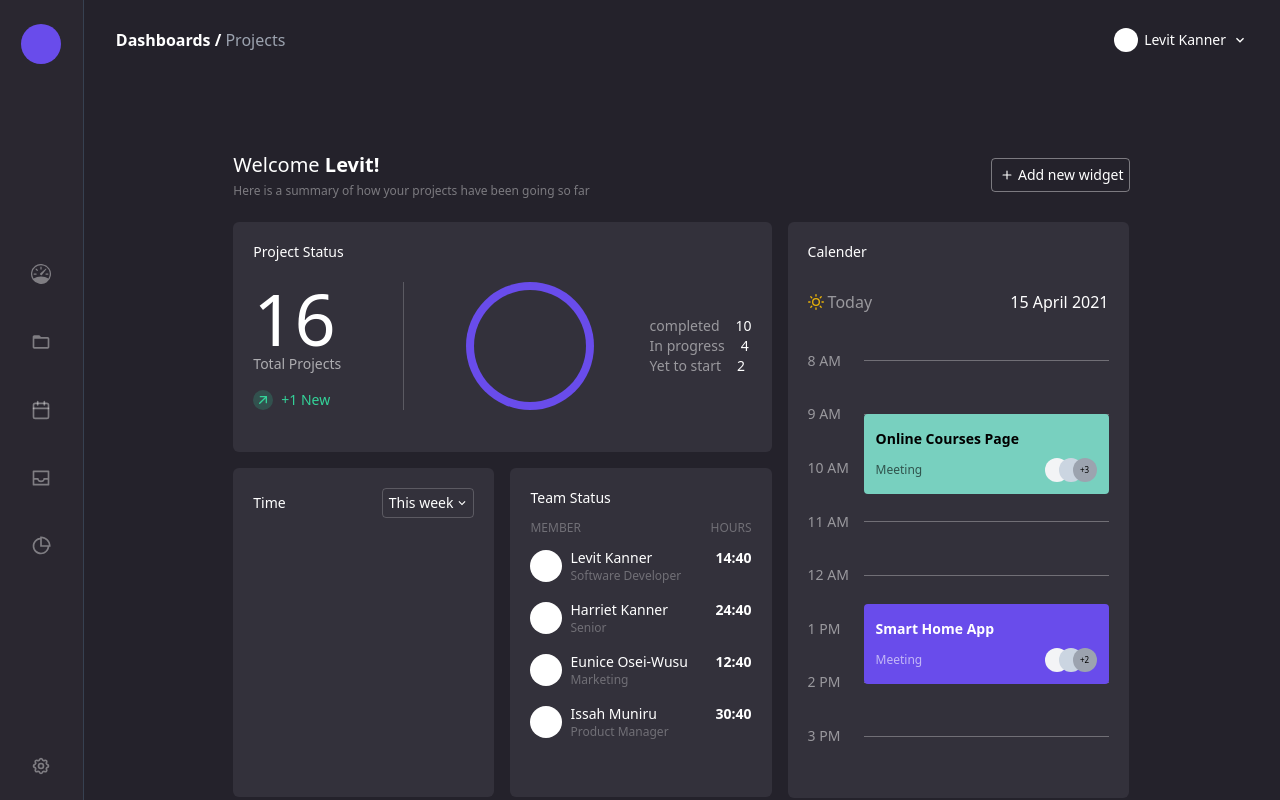
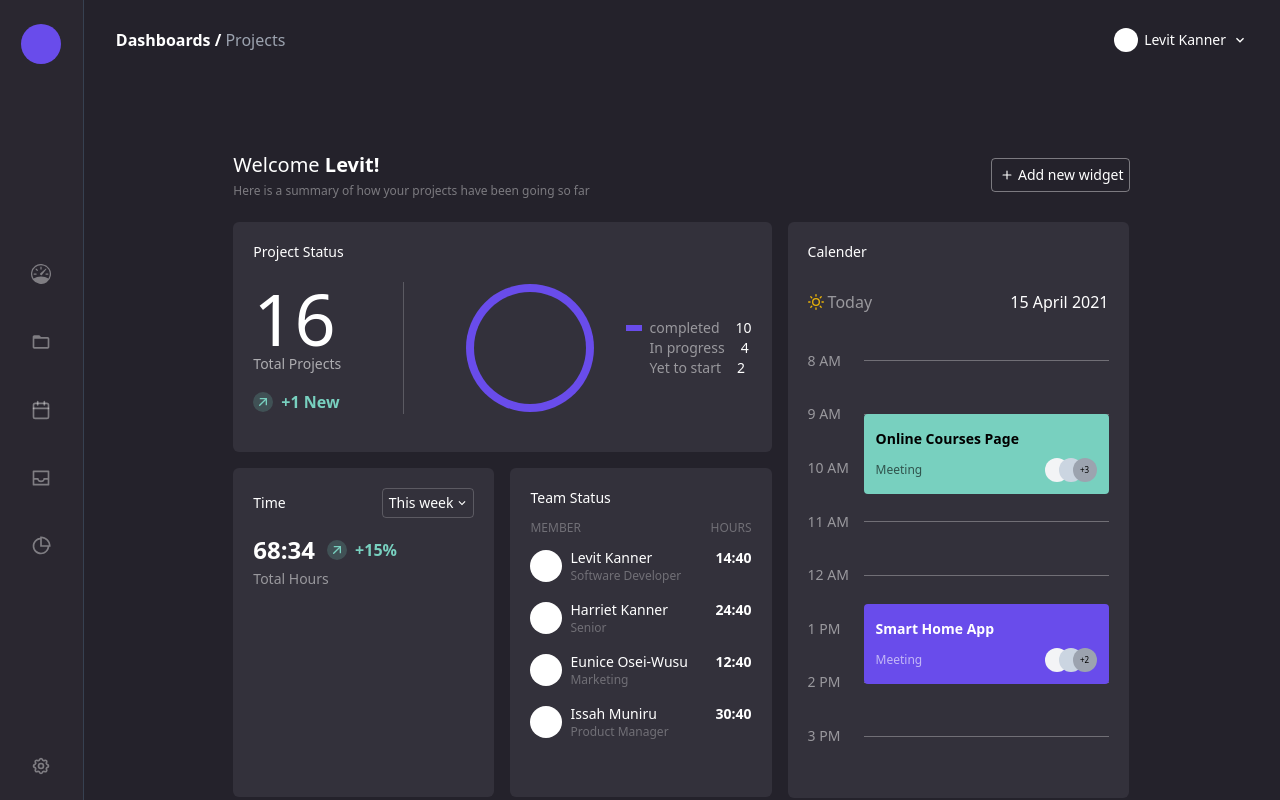
Before and after one commit to LevitKanner/dribbbleUIs, a React (Create React App) app: page /projects in a window 1280 px wide. Built offline with nearby package versions, Linux system fonts and the light colour scheme; the HTML template or start-up script is replaced by a standard one; a web font is replaced by a local one.

Commit message:
WIP: build time component

```diff
--- a/src/components/projects/ProjectStatusCard.js
+++ b/src/components/projects/ProjectStatusCard.js
@@ -1,14 +1,14 @@
 import {TbArrowUpRight} from "react-icons/tb";
 
 const legends = [
-    {title: 'completed', figure: 10, color: 'indigo'},
-    {title: 'In progress', figure: 4, color: 'amber'},
-    {title: 'Yet to start', figure: 2, color: 'red'},
+    {title: 'completed', figure: 10, color: '#694CEB'},
+    {title: 'In progress', figure: 4, color: '#E6B37A'},
+    {title: 'Yet to start', figure: 2, color: '#F27C7A'},
 ]
 const Legend = ({title, figure, color}) => {
     return (
         <div className="flex space-x-2 items-center text-sm">
-            <span className={`w-4 h-1.5 bg-${color}-600/50 `}></span>
+            <span className={`w-4 h-1.5 bg-[${color}] `}></span>
             <span className="text-white/50"> {title}</span>
             <span className="pl-2 font-medium">{figure}</span>
         </div>
@@ -25,10 +25,10 @@ const ProjectStatusCard = () => {
                         <span className="text-white/60 text-sm"> Total Projects</span>
                         <div className="flex items-center space-x-2 mt-4">
                             <span
-                                className='p-0.5 w-5 h-5 flex items-center justify-center rounded-full bg-emerald-400/20'>
-                            <TbArrowUpRight className="h-4 w-4 stroke-emerald-400"/>
+                                className='p-0.5 w-5 h-5 flex items-center justify-center rounded-full bg-[#78D0BF]/20'>
+                            <TbArrowUpRight className="h-4 w-4 stroke-[#78D0BF]"/>
                         </span>
-                            <span className="text-emerald-400 text-sm"> +1 New </span>
+                            <span className="text-[#78D0BF] text-base font-bold"> +1 New </span>
                         </div>
 
                     </div>
--- a/src/components/projects/Time.js
+++ b/src/components/projects/Time.js
@@ -1,4 +1,5 @@
 import {MdKeyboardArrowDown} from "react-icons/md";
+import {TbArrowUpRight} from "react-icons/tb";
 
 const Time = () => {
     return (
@@ -10,7 +11,16 @@ const Time = () => {
                     <MdKeyboardArrowDown/>
                 </span>
             </div>
-
+            <div className="flex items-center space-x-3 pt-4">
+                <span className="text-2xl font-bold text-white">68:34</span>
+                <div className="flex items-center space-x-2">
+                            <span className='p-0.5 w-5 h-5 flex items-center justify-center rounded-full bg-[#78D0BF]/20'>
+                            <TbArrowUpRight className="h-4 w-4 stroke-[#78D0BF]"/>
+                        </span>
+                    <span className="text-[#78D0BF] text-base font-bold"> +15% </span>
+                </div>
+            </div>
+            <span className="text-sm text-white/50 ">Total Hours</span>
         </div>
     )
 };
```
